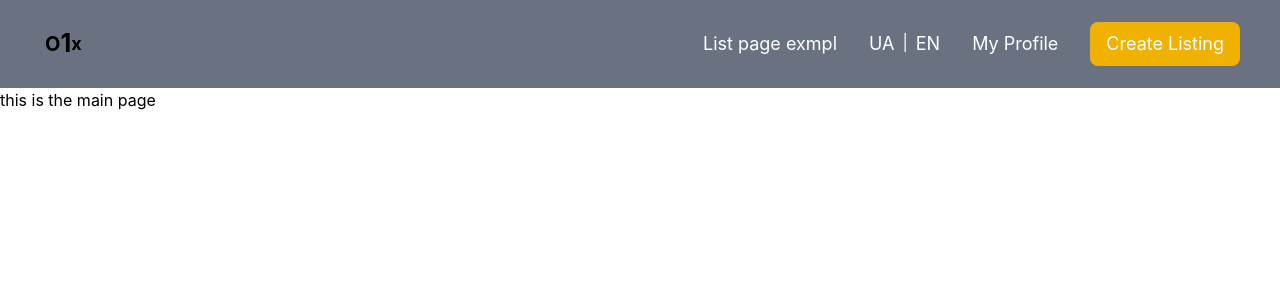
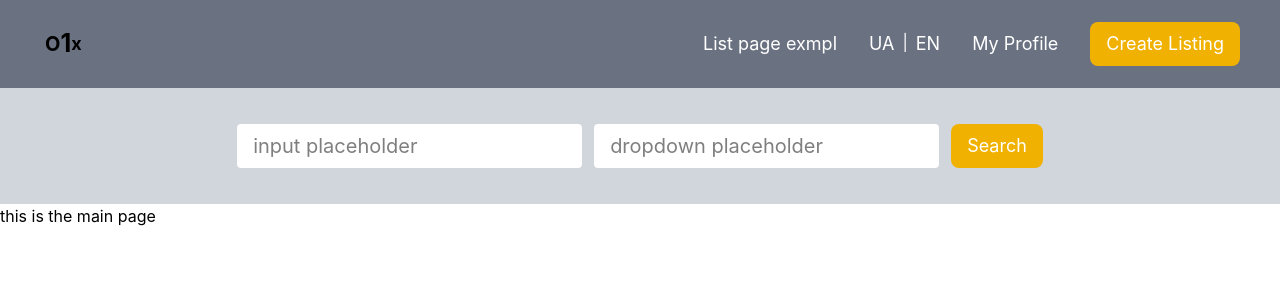
Before and after one commit to Re-z/o1x, a Vue app: page / in a window 1280 px wide. Shown: the top 300 px of the page. Built offline with nearby package versions, Linux system fonts and the light colour scheme; the HTML template or start-up script is replaced by a standard one.

Commit message:
Add search block

```diff
--- /dev/null
+++ b/src/components/SearchBlock.vue
@@ -0,0 +1,24 @@
+<template>
+    <div class="flex justify-center bg-gray-300 p-9">
+        <Input
+            placeholder="input placeholder"
+            :size="INPUT_SIZE.LG"
+        />
+        <Dropdown
+            class="mx-3"
+            placeholder="dropdown placeholder"
+            :size="INPUT_SIZE.LG"
+        />
+        <AppButton
+            :type="BUTTON_TYPES.PRIMARY"
+            text="Search"
+        />
+    </div>
+</template>
+<script setup lang="ts">
+    import { BUTTON_TYPES } from './generic/AppButton/AppButton'
+    import Dropdown from './generic/Dropdown.vue'
+    import { INPUT_SIZE } from './generic/Input/Input'
+    import Input from './generic/Input/Input.vue'
+    import AppButton from './generic/AppButton/AppButton.vue'
+</script>
--- /dev/null
+++ b/src/components/generic/Dropdown.vue
@@ -0,0 +1,42 @@
+<template>
+    <!-- TODO: add tests for the component -->
+    <div class="relative">
+        <Input
+            :size="props.size"
+            :placeholder="props.placeholder"
+            @focus="handleFocus(true)"
+            @blur="handleFocus(false)"
+        />
+        <ul
+            v-if="isDropdownVisible"
+            class="absolute w-full"
+        >
+            <li class="bg-gray-100 p-2">1</li>
+            <li class="bg-gray-100 p-2">2</li>
+            <li class="bg-gray-100 p-2">3</li>
+        </ul>
+    </div>
+</template>
+<script setup lang="ts">
+    import { INPUT_SIZE } from '@/components/generic/Input/Input.ts'
+    import Input from '@/components/generic/Input/Input.vue'
+    import { ref } from 'vue'
+    // props
+    const props = defineProps({
+        placeholder: {
+            type: String,
+            default: '',
+        },
+        size: {
+            //TODO: add strict validation from map INPUT_SIZE
+            type: String,
+            default: INPUT_SIZE.SM,
+        },
+    })
+    // focus
+    const isDropdownVisible = ref(false)
+
+    function handleFocus(isVisible: boolean) {
+        isDropdownVisible.value = isVisible
+    }
+</script>
--- /dev/null
+++ b/src/components/generic/Input/Input.ts
@@ -0,0 +1,5 @@
+export const INPUT_SIZE = {
+    SM: 'sm',
+    MD: 'md',
+    LG: 'lg'
+}
--- /dev/null
+++ b/src/components/generic/Input/Input.vue
@@ -0,0 +1,36 @@
+<template>
+    <!-- TODO: add tests for the component -->
+    <div>
+        <input
+            class="rounded-1 rounded-sm bg-white outline-0"
+            :class="{
+                'px-4 py-2 text-xl': props.size === INPUT_SIZE.LG,
+                'bg-amber-100': props.size === INPUT_SIZE.MD,
+            }"
+            type="text"
+            :placeholder="props.placeholder"
+            @focus="emit('focus')"
+            @blur="emit('blur')"
+        />
+    </div>
+</template>
+<script setup lang="ts">
+    import { INPUT_SIZE } from './Input'
+
+    const emit = defineEmits<{
+        (e: 'focus'): void
+        (e: 'blur'): void
+    }>()
+    // props
+    const props = defineProps({
+        placeholder: {
+            type: String,
+            default: '',
+        },
+        size: {
+            //TODO: add strict validation from map INPUT_SIZE
+            type: String,
+            default: INPUT_SIZE.SM,
+        },
+    })
+</script>
--- a/src/views/MainView.vue
+++ b/src/views/MainView.vue
@@ -1,8 +1,10 @@
 <template>
     <AppHeader />
+    <SearchBlock />
     <p>this is the main page</p>
 </template>
 <script lang="ts" setup>
     import AppHeader from '@/components/Header.vue'
+    import SearchBlock from '@/components/SearchBlock.vue'
 </script>
 <style lang="scss"></style>
```
